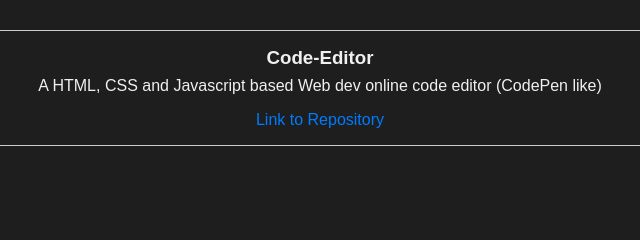
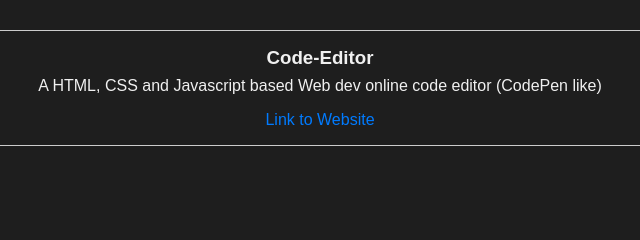
Before and after one commit to Ssp64/ssp64.github.io, a plain HTML site: page index.html in a window 1280 px wide. Shown: the part 2462-2702 px from the top of the page, 320-960 px from the left. Drawn offline with nearby package versions, Linux system fonts and the light colour scheme.

Commit message:
Update link text from 'Repository' to 'Website'

```diff
--- a/index.html
+++ b/index.html
@@ -139,7 +139,7 @@
       <div class="project-card">
         <h3> Code-Editor</h3>
         <p>A HTML, CSS and Javascript based Web dev online code editor (CodePen like)</p>
-        <a href="https://ssp64.github.io/codeEditor-webDev-/" target="_blank">Link to Repository</a>
+        <a href="https://ssp64.github.io/codeEditor-webDev-/" target="_blank">Link to Website</a>
       </div>
     </div>
   </section>
```
